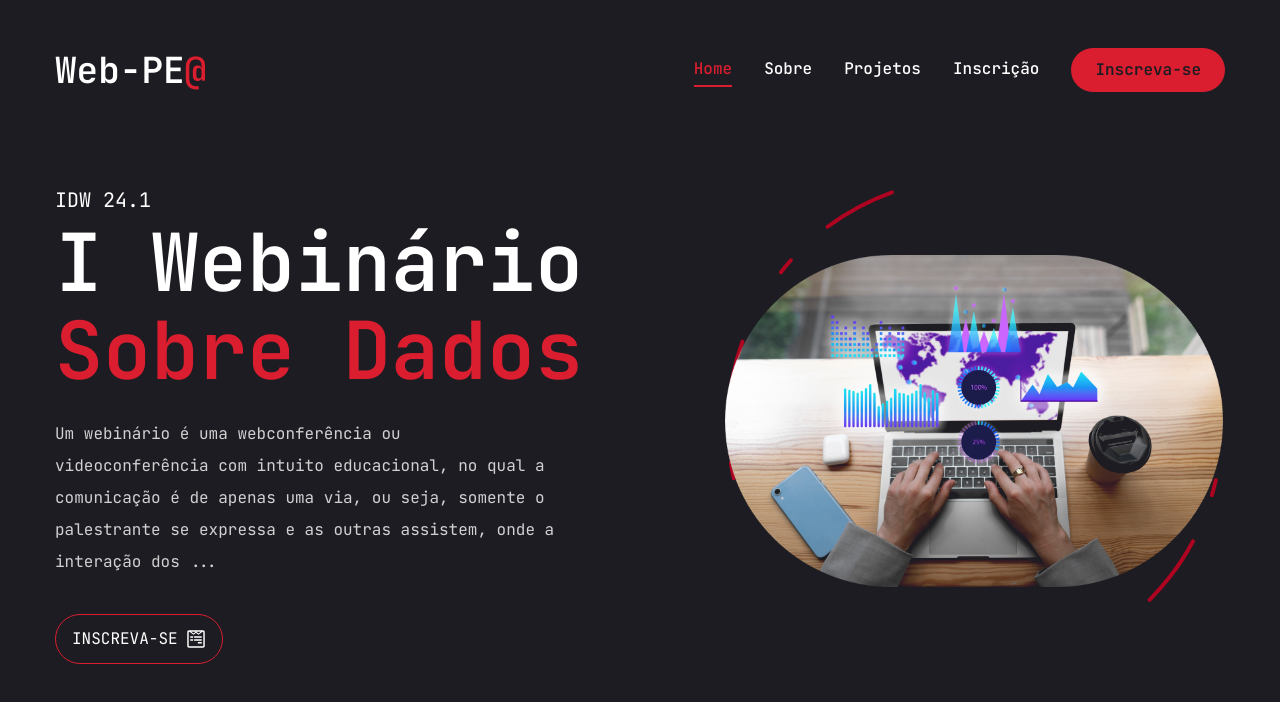
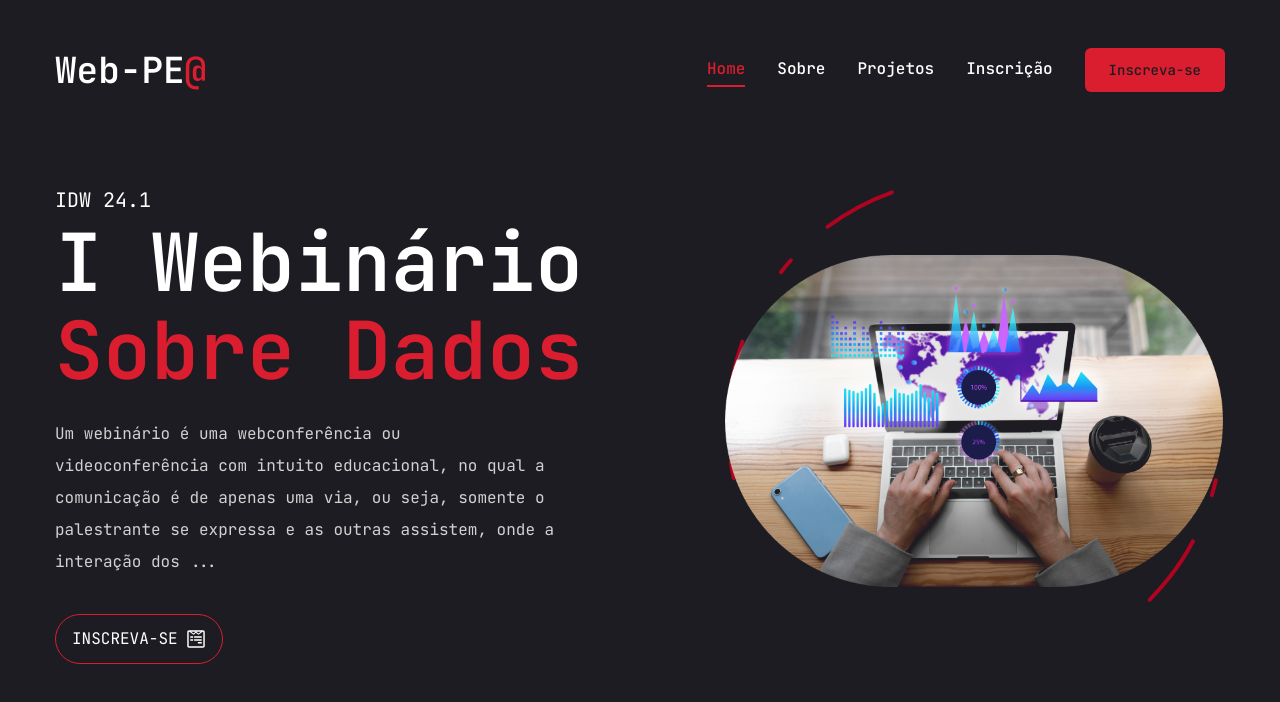
Before and after one commit to jvras58/WeDPE-Portfolio, a Next.js app: page / in a window 1280 px wide. Shown: the top 702 px of the page. Built offline with nearby package versions, Linux system fonts and the light colour scheme.

Commit message:
fix: Correção no button components/ui

```diff
--- a/components/Header.tsx
+++ b/components/Header.tsx
@@ -18,7 +18,7 @@
                 <div className="hidden xl:flex items-center gap-8">
                 <Nav />
                 <Link href="/inscricao">
-                    <Button >Inscreva-se</Button>
+                    <Button variant={"default_personalizado"} >Inscreva-se</Button>
                 </Link>
                 </div>
                 {/* mobile nav*/}
--- a/components/ui/button.tsx
+++ b/components/ui/button.tsx
@@ -1,20 +1,29 @@
 import * as React from "react"
 import { Slot } from "@radix-ui/react-slot"
-import { cva } from "class-variance-authority";
+import { cva, type VariantProps } from "class-variance-authority"
 
 import { cn } from "@/lib/utils"
 
 const buttonVariants = cva(
-  "inline-flex items-center justify-center whitespace-nowrap rounded-full text-base font-semibold ring-offset-white transition-colors",
+  "inline-flex items-center justify-center whitespace-nowrap rounded-md text-sm font-medium ring-offset-background transition-colors focus-visible:outline-none focus-visible:ring-2 focus-visible:ring-ring focus-visible:ring-offset-2 disabled:pointer-events-none disabled:opacity-50",
   {
     variants: {
       variant: {
-        default:
+        default: "bg-primary text-primary-foreground hover:bg-primary/90",
+        destructive:
+          "bg-destructive text-destructive-foreground hover:bg-destructive/90",
+          default_personalizado:
           "bg-accent text-primary hover:bg-accent-hover",
-        primary:
+          primary_personalizado:
           "bg-primary text-white",
+          outline_personalizado:
+          "border border-accent bg-transparent text-accent hover:bg-accent hover:text-primary",
           outline:
-        "border border-accent bg-transparent text-accent hover:bg-accent hover:text-primary",
+          "border border-input bg-background hover:bg-accent hover:text-accent-foreground",
+        secondary:
+          "bg-secondary text-secondary-foreground hover:bg-secondary/80",
+        ghost: "hover:bg-accent hover:text-accent-foreground",
+        link: "text-primary underline-offset-4 hover:underline",
       },
       size: {
         default: "h-[44px] px-6",
@@ -30,22 +39,25 @@
   }
 )
 
-type ButtonProps = {
-  className?: string;
-  variant?: "default" | "primary" | "outline" | null;
-  size?: "default" | "md" | "lg" | "icon" | null;
-  asChild?: boolean;
-};
 
-const Button = React.forwardRef<HTMLButtonElement, ButtonProps>(({ className, variant, size, asChild = false, ...props }, ref) => {
+export interface ButtonProps
+  extends React.ButtonHTMLAttributes<HTMLButtonElement>,
+    VariantProps<typeof buttonVariants> {
+  asChild?: boolean
+}
+
+const Button = React.forwardRef<HTMLButtonElement, ButtonProps>(
+  ({ className, variant, size, asChild = false, ...props }, ref) => {
     const Comp = asChild ? Slot : "button"
     return (
-    (<Comp
+      <Comp
         className={cn(buttonVariants({ variant, size, className }))}
         ref={ref}
-      {...props} />)
-  );
-})
+        {...props}
+      />
+    )
+  }
+)
 Button.displayName = "Button"
 
 export { Button, buttonVariants }
```
Lines whose indentation alone changed are shown as unchanged.
